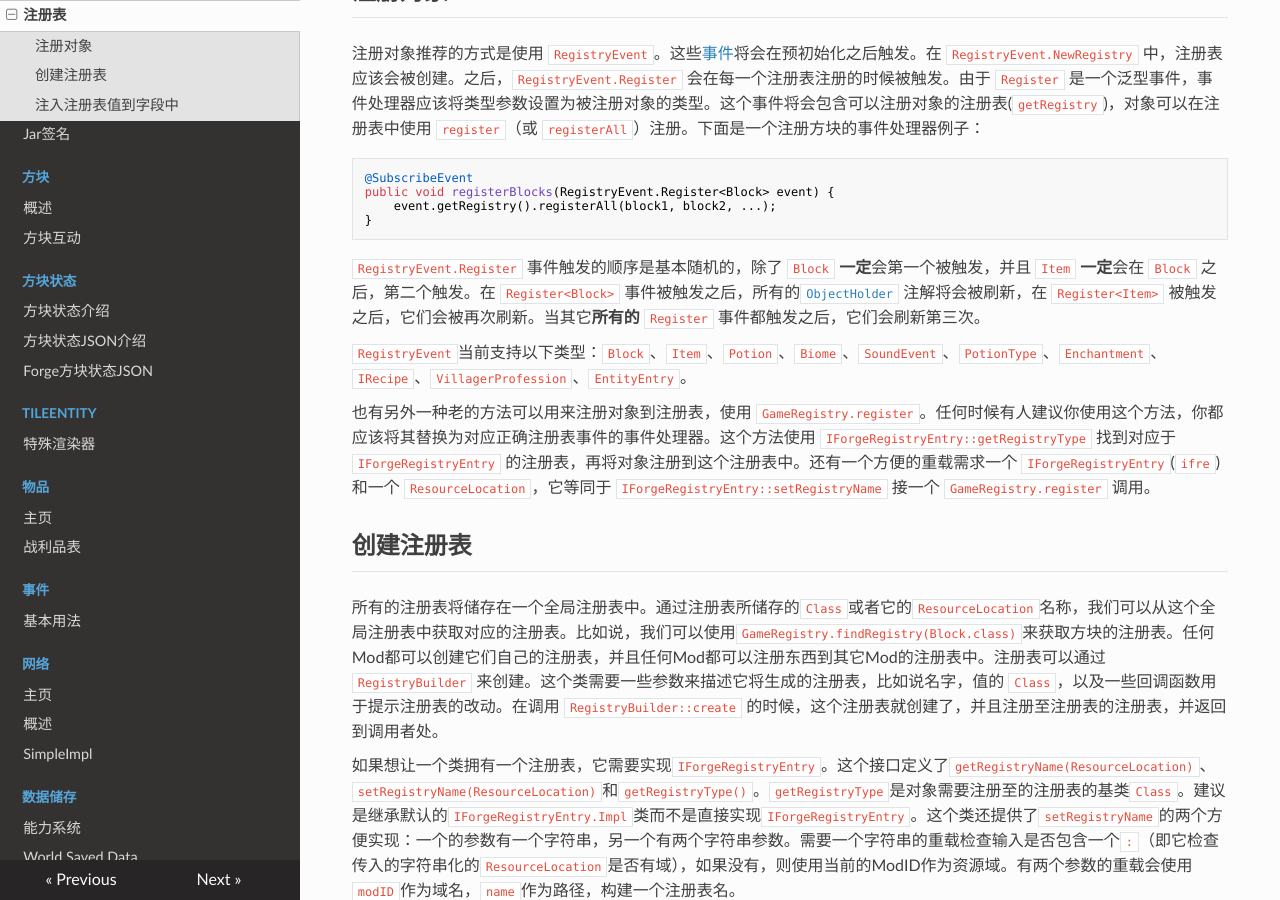
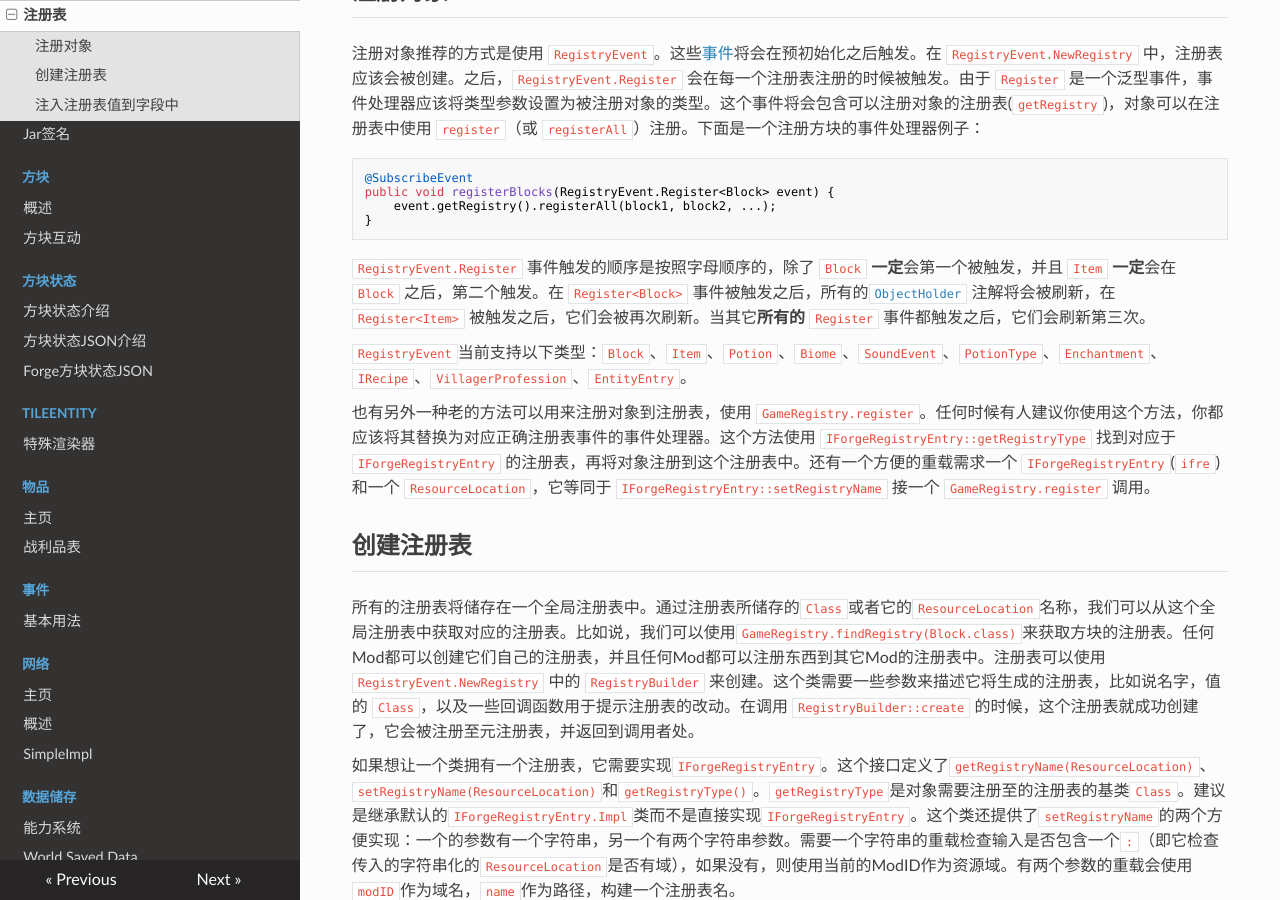
Before and after one commit to Krasjet/Forge-Documentation-CN, an MkDocs documentation site: the page built from docs/concepts/registries.md, in a window 1280 px wide and 900 px high, scrolled down 465 px. Built offline with MkDocs 1.6.1, drawn with Linux system fonts in a browser that asks for light colours; nearby versions of some CDN libraries; old or Windows-style settings are respelled for this version of MkDocs; some of the changed text lies outside the part shown.

Commit message:
Update some registry terminology for 1.12

````diff
--- a/docs/concepts/registries.md
+++ b/docs/concepts/registries.md
@@ -17,7 +17,7 @@ public void registerBlocks(RegistryEvent.Register<Block> event) {
 }
 ```
 
-`RegistryEvent.Register` 事件触发的顺序是基本随机的，除了 `Block` **一定**会第一个被触发，并且 `Item` **一定**会在 `Block` 之后，第二个触发。在 `Register<Block>` 事件被触发之后，所有的[`ObjectHolder`][ObjectHolder] 注解将会被刷新，在 `Register<Item>` 被触发之后，它们会被再次刷新。当其它**所有的** `Register` 事件都触发之后，它们会刷新第三次。
+`RegistryEvent.Register` 事件触发的顺序是按照字母顺序的，除了 `Block` **一定**会第一个被触发，并且 `Item` **一定**会在 `Block` 之后，第二个触发。在 `Register<Block>` 事件被触发之后，所有的[`ObjectHolder`][ObjectHolder] 注解将会被刷新，在 `Register<Item>` 被触发之后，它们会被再次刷新。当其它**所有的** `Register` 事件都触发之后，它们会刷新第三次。
 
 `RegistryEvent`当前支持以下类型：`Block`、`Item`、`Potion`、`Biome`、`SoundEvent`、`PotionType`、`Enchantment`、`IRecipe`、`VillagerProfession`、`EntityEntry`。
 
@@ -26,7 +26,7 @@ public void registerBlocks(RegistryEvent.Register<Block> event) {
 创建注册表
 ---------
 
-所有的注册表将储存在一个全局注册表中。通过注册表所储存的`Class`或者它的`ResourceLocation`名称，我们可以从这个全局注册表中获取对应的注册表。比如说，我们可以使用`GameRegistry.findRegistry(Block.class)`来获取方块的注册表。任何Mod都可以创建它们自己的注册表，并且任何Mod都可以注册东西到其它Mod的注册表中。注册表可以通过 `RegistryBuilder` 来创建。这个类需要一些参数来描述它将生成的注册表，比如说名字，值的 `Class`，以及一些回调函数用于提示注册表的改动。在调用 `RegistryBuilder::create` 的时候，这个注册表就创建了，并且注册至注册表的注册表，并返回到调用者处。
+所有的注册表将储存在一个全局注册表中。通过注册表所储存的`Class`或者它的`ResourceLocation`名称，我们可以从这个全局注册表中获取对应的注册表。比如说，我们可以使用`GameRegistry.findRegistry(Block.class)`来获取方块的注册表。任何Mod都可以创建它们自己的注册表，并且任何Mod都可以注册东西到其它Mod的注册表中。注册表可以使用 `RegistryEvent.NewRegistry` 中的 `RegistryBuilder` 来创建。这个类需要一些参数来描述它将生成的注册表，比如说名字，值的 `Class`，以及一些回调函数用于提示注册表的改动。在调用 `RegistryBuilder::create` 的时候，这个注册表就成功创建了，它会被注册至元注册表，并返回到调用者处。
 
 如果想让一个类拥有一个注册表，它需要实现`IForgeRegistryEntry`。这个接口定义了`getRegistryName(ResourceLocation)`、`setRegistryName(ResourceLocation)`和`getRegistryType()`。`getRegistryType`是对象需要注册至的注册表的基类`Class`。建议是继承默认的`IForgeRegistryEntry.Impl`类而不是直接实现`IForgeRegistryEntry`。这个类还提供了`setRegistryName`的两个方便实现：一个的参数有一个字符串，另一个有两个字符串参数。需要一个字符串的重载检查输入是否包含一个`:`（即它检查传入的字符串化的`ResourceLocation`是否有域），如果没有，则使用当前的ModID作为资源域。有两个参数的重载会使用`modID`作为域名，`name`作为路径，构建一个注册表名。
 
@@ -63,7 +63,7 @@ class AnnotatedHolder {
                                                     // 注入的对象：ManaType注册表中的 "neomagicae:coffeinum"
 
     public static final Item ENDER_PEARL = null;    // 注意实际的名称是 "minecraft:ender_pearl"，而不是 "minecraft:ENDER_PEARL"
-                                                    // 所以，注入将会失败，这个字段必须要小写或者被注解才行
+                                                    // 然而，由于在构建一个 ResourceLocation 时会让所有字母变为小写，所以这个能够正常工作
 }
 
 class UnannotatedHolder { // 注意这个类没有注解
````
